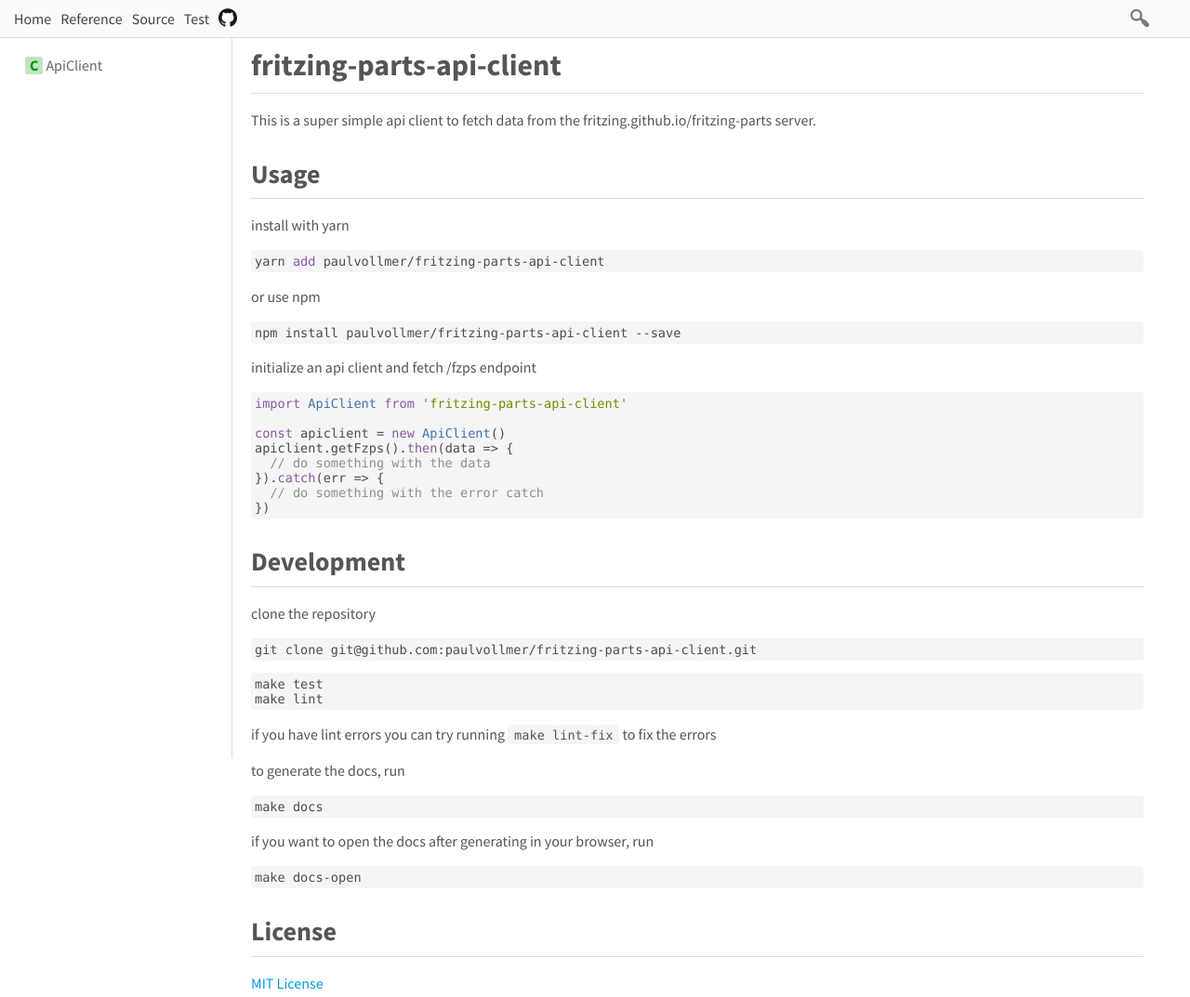
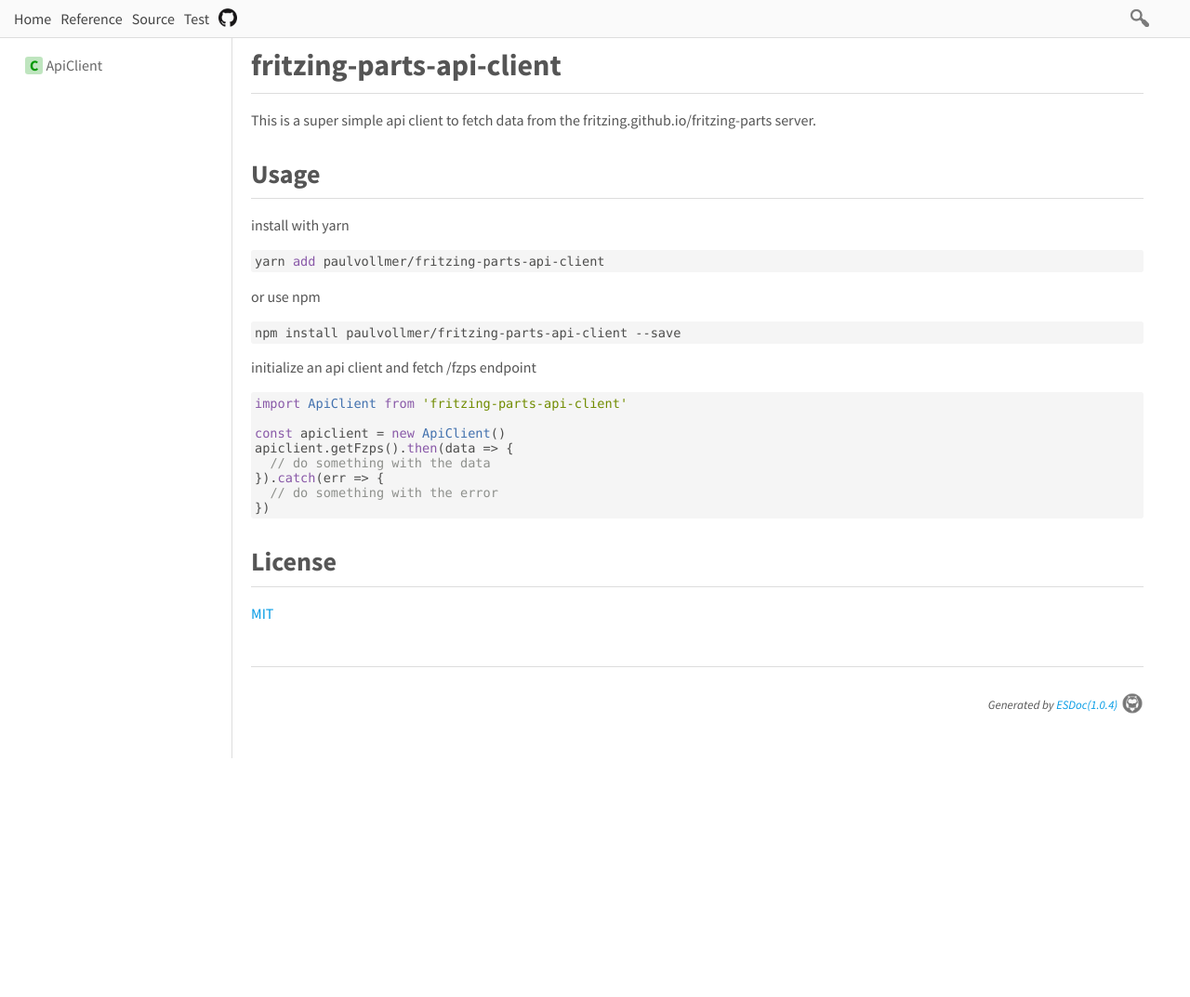
Before and after one commit to fritzing/fritzing-parts-api-client-js, a website: page docs/index.html in a window 1280 px wide. Shown: the top 1073 px of the page at 93% size. After the commit the page ends 800 px from the top, so only its background shows below. Drawn offline with Linux system fonts and the light colour scheme.

Commit message:
Revert "add docs"
This reverts commit 5f24cab314035ab70d9ea7396e9a60ce0885dd92.

```diff
--- a/docs/index.html
+++ b/docs/index.html
@@ -48,23 +48,10 @@
 apiclient.getFzps().then(data =&gt; {
   // do something with the data
 }).catch(err =&gt; {
-  // do something with the error catch
+  // do something with the error
 })</code>
 </code></pre>
-<h2 id="development">Development</h2><p>clone the repository</p>
-<pre><code class="lang-sh"><code class="source-code prettyprint">git clone git@github.com:paulvollmer/fritzing-parts-api-client.git</code>
-</code></pre>
-<pre><code class="lang-sh"><code class="source-code prettyprint">make test
-make lint</code>
-</code></pre>
-<p>if you have lint errors you can try running <code>make lint-fix</code> to fix the errors</p>
-<p>to generate the docs, run</p>
-<pre><code class="lang-sh"><code class="source-code prettyprint">make docs</code>
-</code></pre>
-<p>if you want to open the docs after generating in your browser, run</p>
-<pre><code class="lang-sh"><code class="source-code prettyprint">make docs-open</code>
-</code></pre>
-<h2 id="license">License</h2><p><a href="LICENSE">MIT License</a></p>
+<h2 id="license">License</h2><p><a href="LICENSE">MIT</a></p>
 </div>
 </div>
 
```
Also changed, not shown: docs/index.json (+6 -6 lines), docs/source.html (+1 -1 lines), 2 other files.
